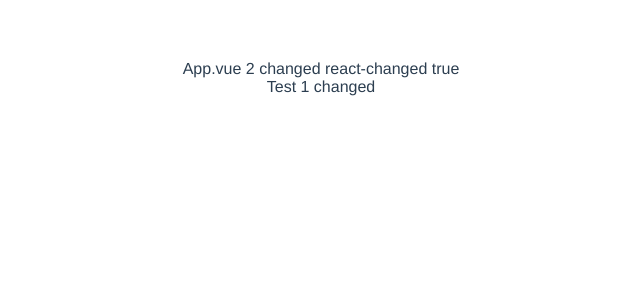
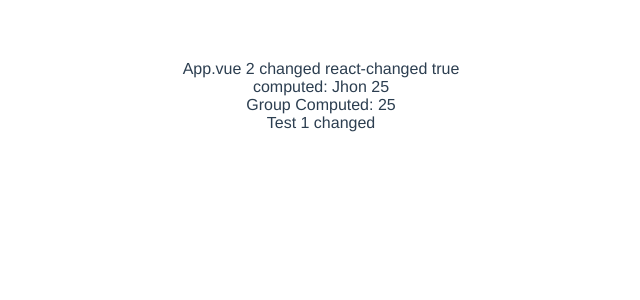
Before and after one commit to suhail23599/Vue3-tutorial, a Vue app: page / in a window 1280 px wide. Shown: the top 300 px of the page, without its empty margins (319-959 px from the left). Built offline with nearby package versions, Linux system fonts and the light colour scheme.

Commit message:
computed properties

```diff
--- a/src/App.vue
+++ b/src/App.vue
@@ -6,12 +6,18 @@
     {{ utilVarReact.key }}
     {{ myValues.someVar }}
     {{ userDetails.todo }}
+    <div>
+      computed: {{ userInfo }}
+    </div>
+    <div>
+      Group Computed: {{ computedPpty.ageVal }}
+    </div>
   </div>
   <test-1 />
 </template>
 
 <script>
-import { ref, reactive } from 'vue'
+import { ref, reactive, computed } from 'vue'
 import { utilVarRef, utilVarReact } from './Utils/util'
 import Test1 from './components/Test1.vue'
 export default {
@@ -21,9 +27,9 @@ export default {
   },
   setup () {
     const abc = ref('testing')
-    let userDetails = reactive({
+    const userDetails = reactive({
       name: 'Jhon',
-      age: '25'
+      age: 25
     })
     abc.value = 2
     utilVarRef.value = 'changed'
@@ -33,12 +39,32 @@ export default {
       someVar: true,
       otherValue: false
     })
+
+    // computed
+    const userInfo = computed(() => {
+      return userDetails.name + ' ' + userDetails.age
+    })
+    console.log(userInfo.value) // accessing computed
+
+    // Grouping computed properties
+    const computedPpty = {
+      firstName: computed(() => {
+        return userDetails.name
+      }),
+      ageVal: computed(() => {
+        return userDetails.age
+      })
+    }
+    console.log(computedPpty.firstName.value, 'group computed')
+
     return {
       abc,
       utilVarRef,
       userDetails,
       utilVarReact,
-      myValues
+      myValues,
+      userInfo,
+      computedPpty
     }
   }
 }
```
